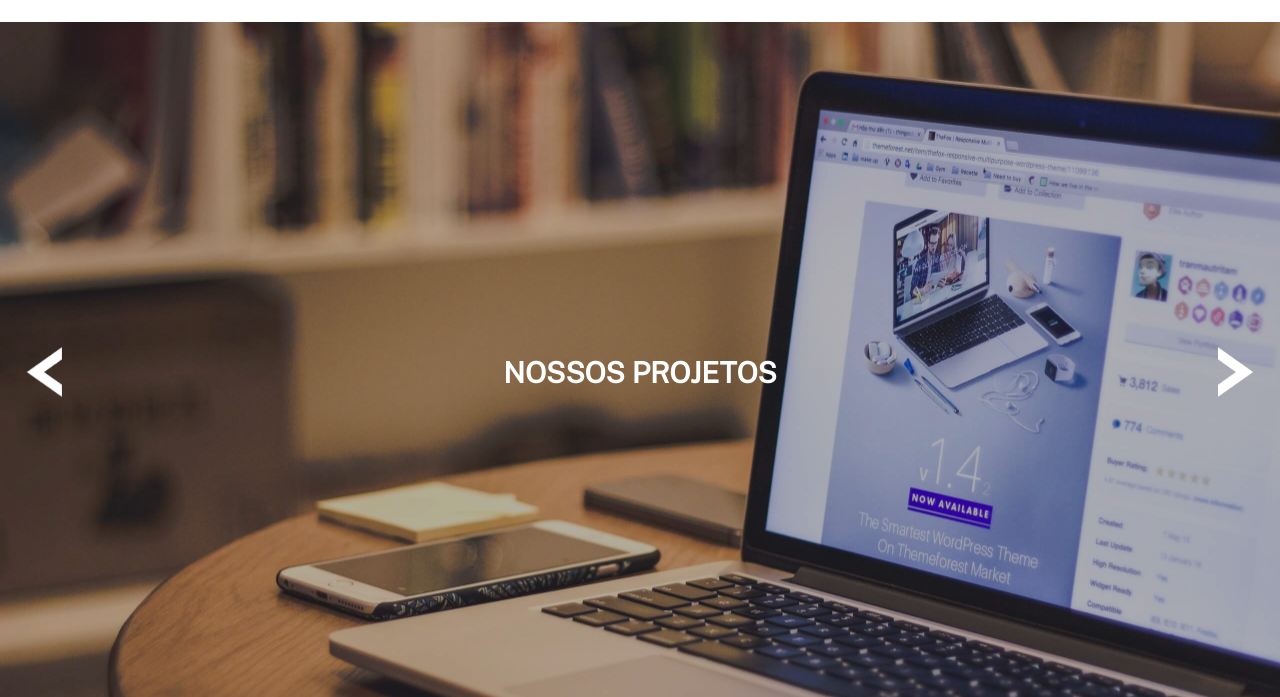
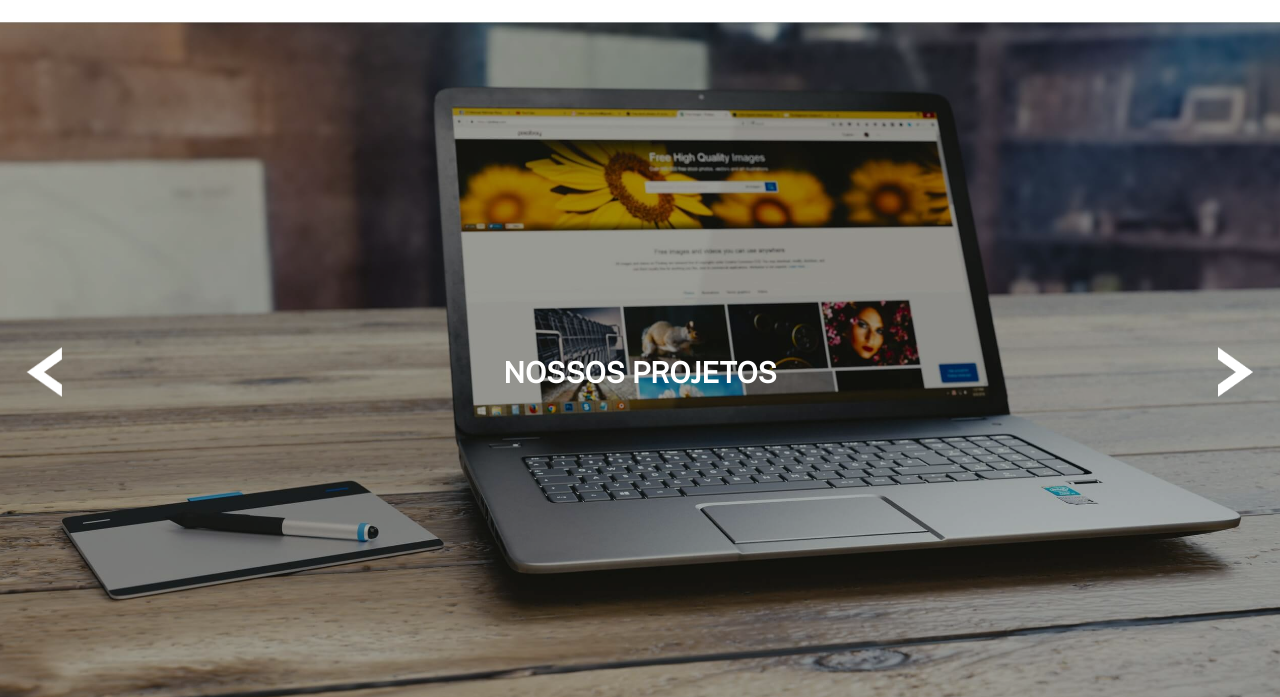
Before and after one commit to pablo-oliveiraDev/projeto_landing-page, a plain HTML site: page index.html in a window 1280 px wide. Shown: the part 103-800 px from the top of the page. Drawn offline with nearby package versions, Linux system fonts and the light colour scheme.

Commit message:
modificado imagme inicial carrossel para 2

```diff
--- a/index.html
+++ b/index.html
@@ -41,8 +41,8 @@
     <main class="conteudo-principal" id="projetos">
         <section class="paineis">
             <h1 class="titulo">Nossos Projetos</h1>
-            <div class="imagem-painel projeto1 mostrar"></div>
-            <div class="imagem-painel projeto2"> </div>
+            <div class="imagem-painel projeto1 "></div>
+            <div class="imagem-painel projeto2 mostrar"> </div>
             <div class="imagem-painel projeto3"></div>
             <a href="#" id="btn-voltar" class="seta btn-voltar">voltar</a>
             <a href="#" id="btn-avancar" class="seta btn-avancar">avancar</a>
--- a/src/js/jpainel.js
+++ b/src/js/jpainel.js
@@ -2,7 +2,8 @@ const imagensPainel = document.querySelectorAll('.imagem-painel');
 const setaAvancar = document.getElementById('btn-avancar');
 const setavoltar = document.getElementById('btn-voltar');
 
-let imagemAtual = 0;
+let imagemAtual = 1;
+
 
 setaAvancar.addEventListener('click', function () {
 
```
